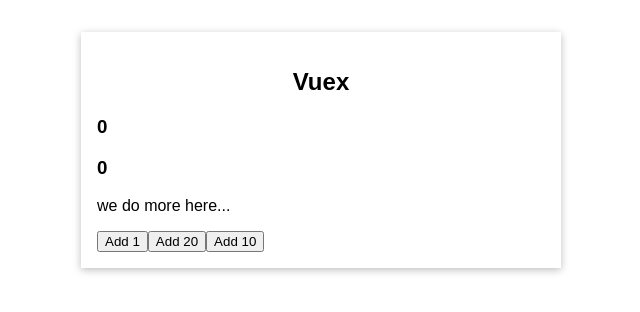
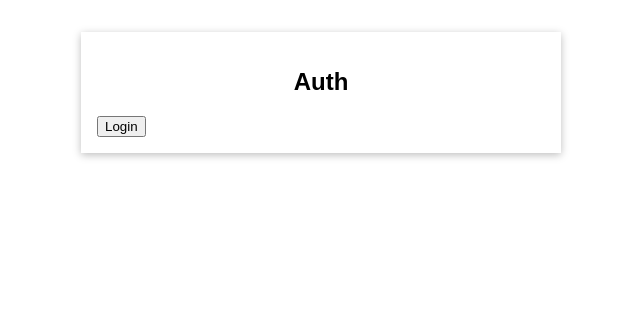
Before and after one commit to plarrea/vuex-usage-example, a Vue app: page / in a window 1280 px wide. Shown: the top 312 px of the page, without its empty margins (319-959 px from the left). Built offline with nearby package versions, Linux system fonts and the light colour scheme.

Commit message:
auth state example

```diff
--- a/src/App.vue
+++ b/src/App.vue
@@ -1,17 +1,22 @@
 <template>
-  <base-container title="Vuex">
+  <base-container title="Vuex" v-if="userIsAuthenticated">
     <TheCounter />
     <FavoriteValue />
     <ChangeCounter />
     <button @click="increase">Add 10</button>
   </base-container>
+  <base-container title="Auth">
+    <UserAuth />
+  </base-container>
 </template>
 
 <script>
+import { mapGetters } from "vuex";
 import BaseContainer from "./components/BaseContainer.vue";
 import ChangeCounter from "./components/ChangeCounter.vue";
 import FavoriteValue from "./components/FavoriteValue.vue";
 import TheCounter from "./components/TheCounter.vue";
+import UserAuth from "./components/UserAuth.vue";
 
 export default {
   components: {
@@ -19,11 +24,15 @@
     TheCounter,
     ChangeCounter,
     FavoriteValue,
+    UserAuth,
   },
   methods: {
     increase() {
       this.$store.dispatch("increase", { value: 10 });
     },
+  },
+  computed: {
+    ...mapGetters(["userIsAuthenticated"]),
   },
 };
 </script>
--- /dev/null
+++ b/src/components/UserAuth.vue
@@ -0,0 +1,23 @@
+<template>
+  <button v-if="!userIsAuthenticated" @click="login">Login</button>
+  <button v-else @click="logout">Logout</button>
+</template>
+
+<script>
+import { mapActions, mapGetters } from "vuex";
+
+export default {
+  methods: {
+    ...mapActions(["login", "logout"]),
+    // login() {
+    //   this.$store.dispatch("login");
+    // },
+    // logout() {
+    //   this.$store.dispatch("logout");
+    // },
+  },
+  computed: {
+    ...mapGetters(["userIsAuthenticated"]),
+  },
+};
+</script>
--- a/src/main.js
+++ b/src/main.js
@@ -7,6 +7,7 @@
   state() {
     return {
       counter: 0,
+      isLoggedIn: false,
     };
   },
   mutations: {
@@ -15,6 +16,9 @@
     },
     increase(state, payload) {
       state.counter = state.counter + payload.value;
+    },
+    setAuth(state, payload) {
+      state.isLoggedIn = payload.isAuth;
     },
   },
   actions: {
@@ -25,6 +29,12 @@
     },
     increase(context, payload) {
       context.commit("increase", payload);
+    },
+    login(context) {
+      context.commit("setAuth", { isAuth: true });
+    },
+    logout(context) {
+      context.commit("setAuth", { isAuth: false });
     },
   },
   getters: {
@@ -40,6 +50,9 @@
       }
       return finalCounter;
     },
+    userIsAuthenticated(state) {
+      return state.isLoggedIn;
+    },
   },
 });
 
```
